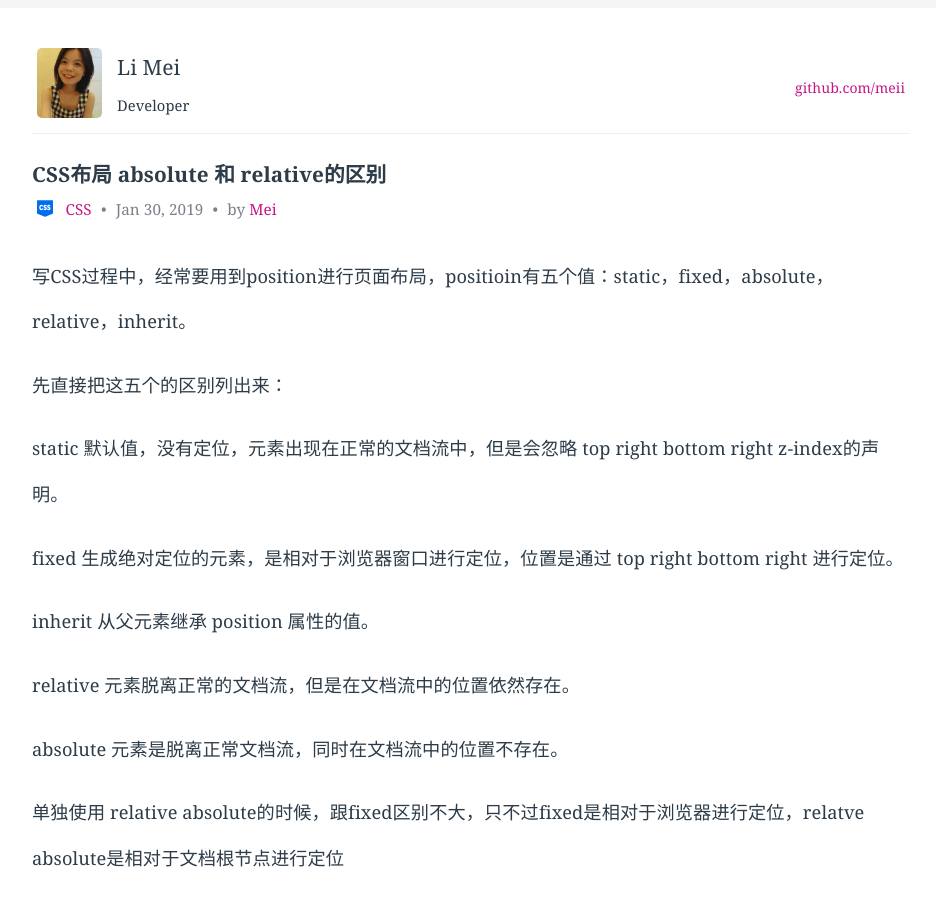
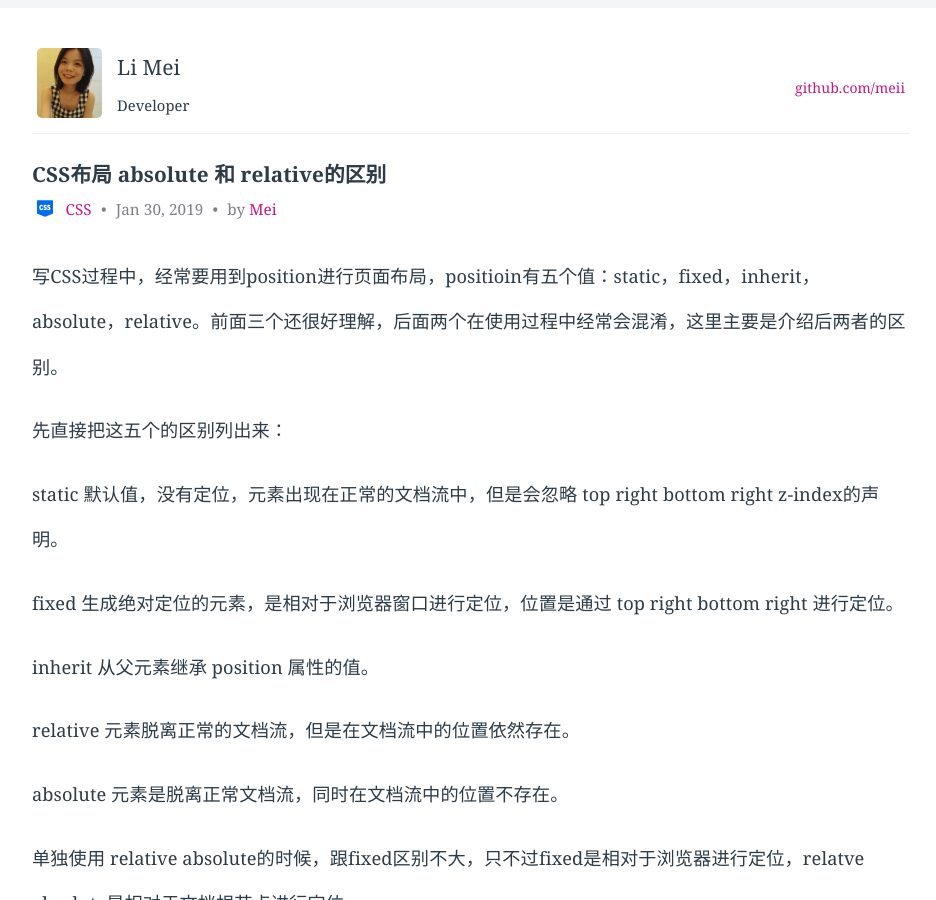
Before and after one commit to LiMeii/LiMeii.github.io, a Jekyll site: the page built from _posts/2019-01-30-css-position.md, in a window 1280 px wide and 900 px high. Shown: the whole window, without its empty margins (177-1113 px from the left). Built offline with Jekyll 4.4.1, drawn with Linux system fonts in a browser that asks for light colours.

Commit message:
update css position post

```diff
--- a/_posts/2019-01-30-css-position.md
+++ b/_posts/2019-01-30-css-position.md
@@ -13,7 +13,7 @@ layout: post
     <span>by <a class="github-link" href="http://github.com/limeii" title="http://github.com/limeii">Mei</a></span>
 </div>
 
-写CSS过程中，经常要用到position进行页面布局，positioin有五个值：static，fixed，absolute，relative，inherit。
+写CSS过程中，经常要用到position进行页面布局，positioin有五个值：static，fixed，inherit，absolute，relative。前面三个还很好理解，后面两个在使用过程中经常会混淆，这里主要是介绍后两者的区别。
 
 
 先直接把这五个的区别列出来：
```
